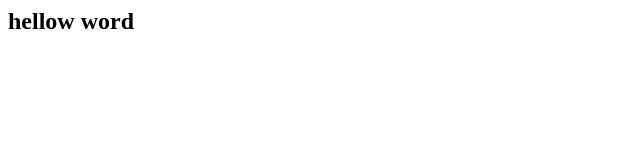
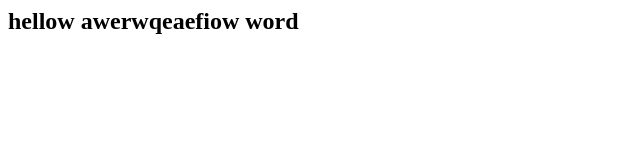
Before and after one commit to LiangQiXin/resname, a plain HTML site: page index.html in a window 1280 px wide. Shown: the whole page, without its empty margins (0-640 px from the left). Drawn offline with Linux system fonts and the light colour scheme.

Commit message:
修改了

```diff
--- a/index.html
+++ b/index.html
@@ -1,5 +1,5 @@
 <html>
   <body>
-  <h2>hellow word<h2>
+  <h2>hellow awerwqeaefiow word<h2>
   </body>
 </html>
```
